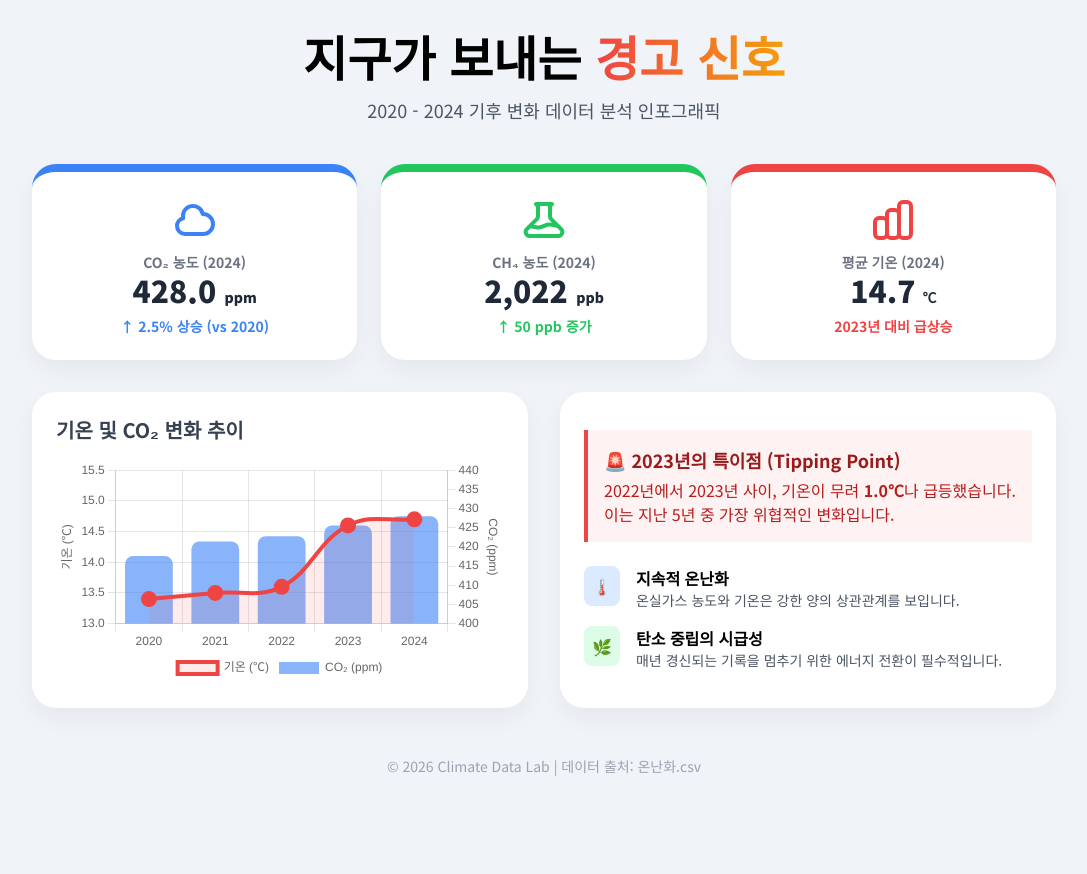
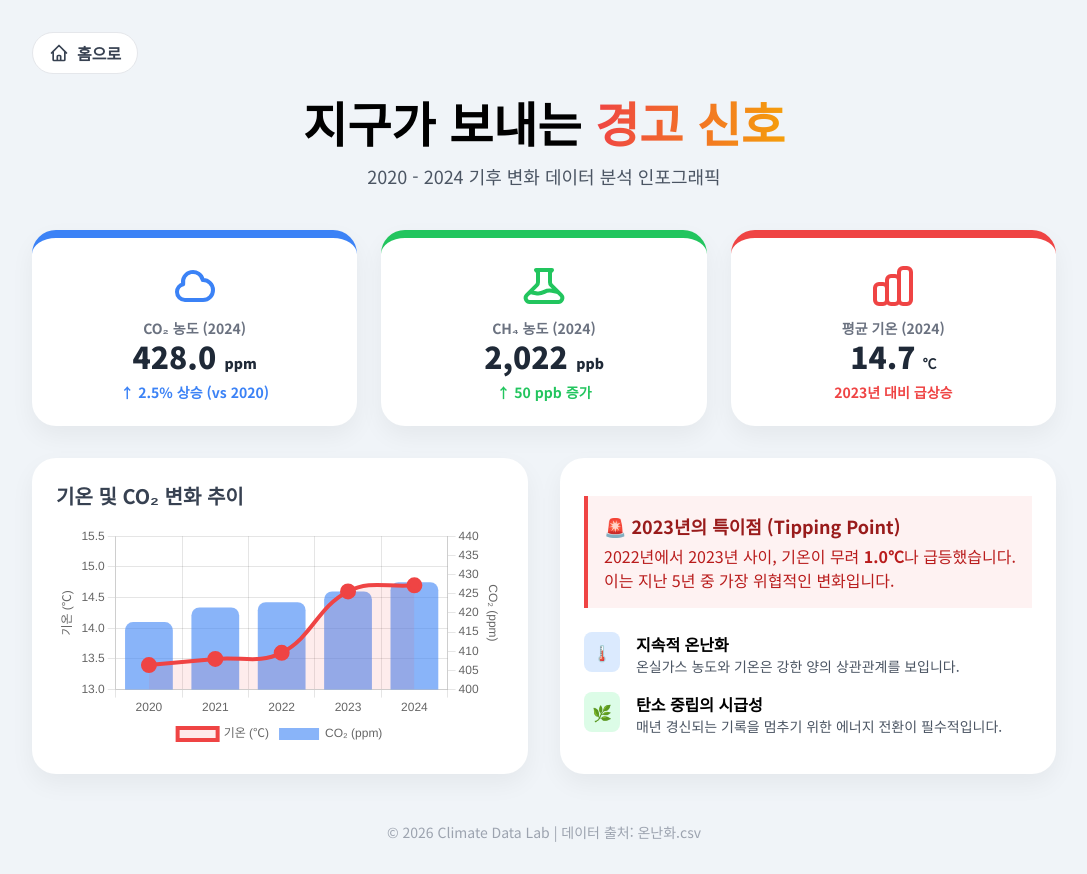
Before and after one commit to YC0813/pnuu, a plain HTML site: page 02.html in a window 1280 px wide. Shown: the whole page, without its empty margins (96-1183 px from the left). Before the commit the page ends 808 px from the top, so only its background shows below. Drawn offline with nearby package versions, Linux system fonts and the light colour scheme.

Commit message:
지구온난화 분석

```diff
--- a/02.html
+++ b/02.html
@@ -11,9 +11,21 @@
         body { font-family: 'Noto Sans KR', sans-serif; background-color: #f0f4f8; }
         .card { background: white; border-radius: 1.5rem; box-shadow: 0 10px 25px rgba(0,0,0,0.05); }
         .gradient-text { background: linear-gradient(90deg, #ef4444, #f59e0b); -webkit-background-clip: text; -webkit-text-fill-color: transparent; }
+        .home-btn { transition: all 0.3s ease; }
+        .home-btn:hover { transform: translateY(-2px); box-shadow: 0 4px 12px rgba(0,0,0,0.1); }
     </style>
 </head>
 <body class="p-4 md:p-8">
+    <!-- Navigation -->
+    <nav class="max-w-5xl mx-auto mb-6 flex justify-start">
+        <a href="index.html" class="home-btn flex items-center bg-white px-4 py-2 rounded-full font-bold text-gray-700 border border-gray-200">
+            <svg class="w-5 h-5 mr-2" fill="none" stroke="currentColor" viewBox="0 0 24 24">
+                <path stroke-linecap="round" stroke-linejoin="round" stroke-width="2" d="M3 12l2-2m0 0l7-7 7 7M5 10v10a1 1 0 001 1h3m10-11l2 2m-2-2v10a1 1 0 01-1 1h-3m-6 0a1 1 0 001-1v-4a1 1 0 011-1h2a1 1 0 011 1v4a1 1 0 001 1m-6 0h6"></path>
+            </svg>
+            홈으로
+        </a>
+    </nav>
+
     <div class="max-w-5xl mx-auto">
         <!-- Header -->
         <header class="text-center mb-10">
@@ -82,7 +94,7 @@
             </div>
         </div>
 
-        <!-- Footer Footer -->
+        <!-- Footer -->
         <footer class="mt-12 text-center text-gray-400 text-sm">
             <p>© 2026 Climate Data Lab | 데이터 출처: 온난화.csv</p>
         </footer>
```
